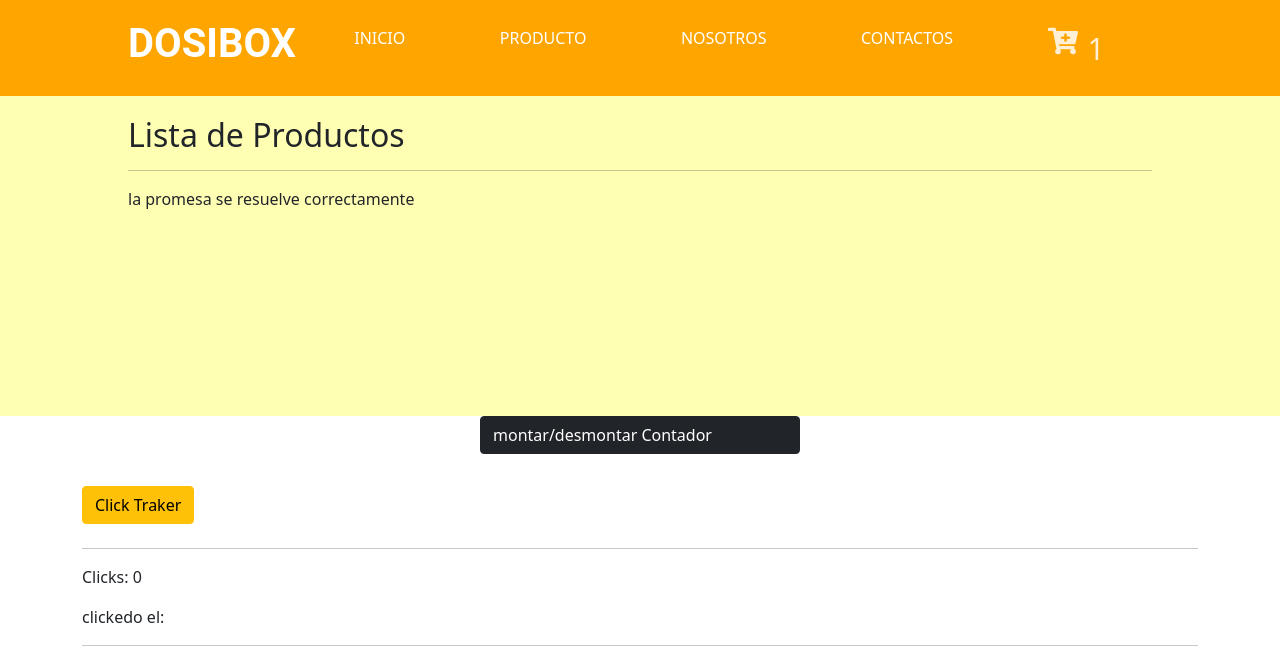
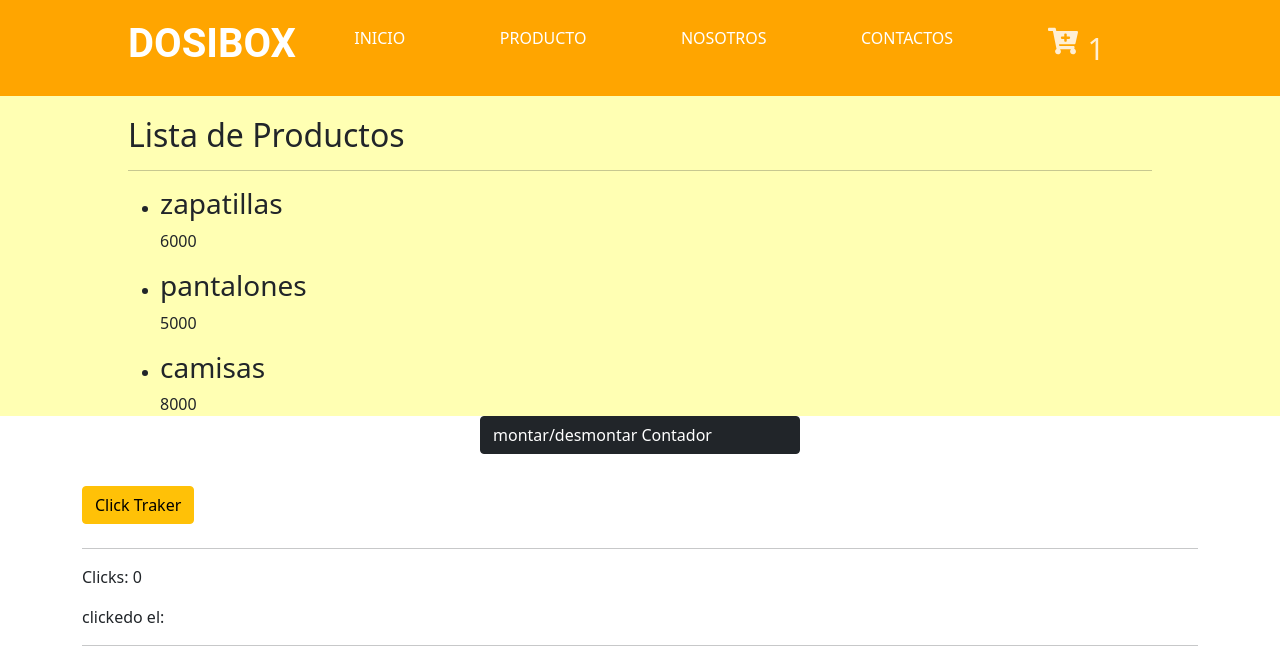
Before and after one commit to totielabrie11/dosivac-app, a React (Create React App) app: page / in a window 1280 px wide. Shown: the top 662 px of the page. Built offline with nearby package versions, Linux system fonts and the light colour scheme.

Commit message:
terminado ajustes para entrega 3 del proyeto

```diff
--- a/src/components/ItemListContainer/ItemListContainer.js
+++ b/src/components/ItemListContainer/ItemListContainer.js
@@ -1,9 +1,11 @@
+/* eslint-disable react-hooks/exhaustive-deps */
 import { useState, useEffect } from 'react'
 import './ItemListContainer.scss'
 
 export const ItemListContainer = ({saludo, propuesta}) => {
 
-    const [data, setData] = useState('')
+    const [data, setData] = useState([])
+    const [loading, setLoading] = useState(false)
 
     const productos = [
         {
@@ -24,27 +26,36 @@ export const ItemListContainer = ({saludo, propuesta}) => {
     ]
 
 
-    const pedirDatos = (productos) => {
-       return new Promise((resolve, reject)=>{
+    const pedirDatos = () => {
 
-        if (productos) {resolve('la promesa se resuelve correctamente')
-        } else {reject("La promesa se rechaza")}
 
-    })
+        return new Promise((resolve, reject)=>{
 
-}
+            setTimeout(() => {
+
+                resolve(productos)
+
+            }, 3000);
+
+
+        })
+
+    }
+
     useEffect(() => {
-        pedirDatos(true)
-            .then(res => {
-                setData(res)
+        setLoading(true)
+
+        pedirDatos()
+            .then(res => setData(res))
+
+            .catch(err => console.log('error 404'))
+
+            .finally(()=> {
+                console.log('finalizada la carga de productos')
+                setLoading(false)
             })
 
-            .catch(err => {
-                setData(err)
-            })
-            .finally(()=>{console.log('fin del llamado')})
     }, [])
-
 
 
 
@@ -52,7 +63,23 @@ export const ItemListContainer = ({saludo, propuesta}) => {
         <div className="cardsContainer">
             <h2>Lista de Productos</h2>
             <hr/>
-            <p>{data}</p>
+
+
+            {
+                loading
+                ? <h2>Cargando...</h2>
+                :
+                <ul>
+                    { data.map( (prod)=> (
+                    <li key={prod.id}>
+                        <h3>{prod.nombre}</h3>
+                        <p>{prod.precio}</p>
+                    </li>
+
+                    )) }
+                </ul>
+            }
+
         </div>
     )
 }
```
